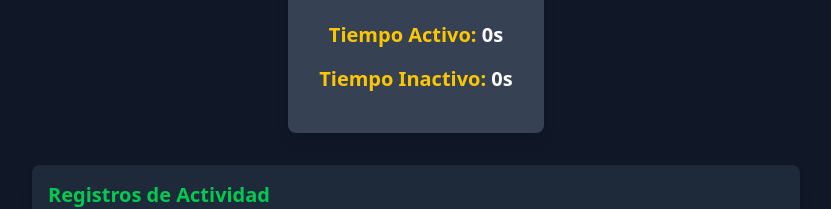
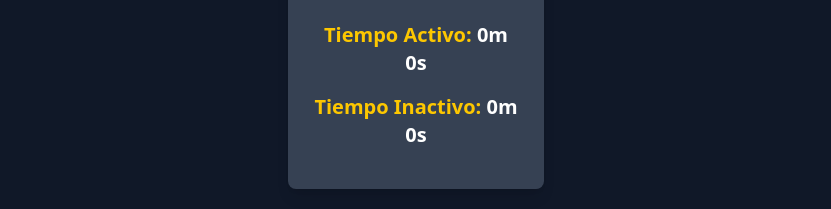
Before and after one commit to MandraVEVO/timetracker, a React (Vite) app in the folder timetracker/: page / in a window 1280 px wide. Shown: the part 391-600 px from the top of the page, without its empty margins (224-1055 px from the left). Built offline with nearby package versions, Linux system fonts and the light colour scheme; no server answers.

Commit message:
correcion de formatos a minutos en lugar de segundos

```diff
--- a/timetracker/src/App.jsx
+++ b/timetracker/src/App.jsx
@@ -175,6 +175,12 @@ const App = () => {
     setShowCharts(!showCharts);
   };
 
+  const formatTime = (seconds) => {
+    const minutes = Math.floor(seconds / 60);
+    const remainingSeconds = seconds % 60;
+    return `${minutes}m ${remainingSeconds}s`;
+  };
+
   return (
     <div className="relative min-h-screen bg-gray-900 text-white">
       <Velustro className="fixed top-0 left-0 w-full h-full z-0" />
@@ -257,11 +263,11 @@ const App = () => {
         <div className="w-64 bg-gray-700 bg-opacity-75 p-6 rounded-lg shadow-lg text-center mb-8">
           <h2 className="text-3xl font-bold text-blue-500 mb-4">Timer</h2>
           <div className="text-xl font-semibold mb-4">
-            <span className="text-yellow-400">Tiempo Activo:</span> {activeTime}s
+            <span className="text-yellow-400">Tiempo Activo:</span> {formatTime(activeTime)}
           </div>
           <div className="text-xl font-semibold mb-4">
             <span className="text-yellow-400">Tiempo Inactivo:</span>{" "}
-            {inactiveTime}s
+            {formatTime(inactiveTime)}
           </div>
         </div>
 
@@ -287,8 +293,8 @@ const App = () => {
                   <td className="border px-4 py-2">{record.date}</td>
                   <td className="border px-4 py-2">{record.startTime}</td>
                   <td className="border px-4 py-2">{record.endTime}</td>
-                  <td className="border px-4 py-2">{record.inactiveTime}s</td>
-                  <td className="border px-4 py-2">{record.activeTime}s</td>
+                  <td className="border px-4 py-2">{formatTime(record.inactiveTime)}</td>
+                  <td className="border px-4 py-2">{formatTime(record.activeTime)}</td>
                   <td className="border px-4 py-2">{record.activity}</td>
                   <td className="border px-4 py-2 whitespace-pre-line">{record.comment}</td>
                 </tr>
@@ -299,7 +305,7 @@ const App = () => {
 
         {showCharts && (
           <div className="w-full max-w-3xl bg-gray-800 bg-opacity-75 p-4 rounded-lg shadow-lg mt-8">
-            <Charts records={records} />
+            <Charts records={records} formatTime={formatTime} />
           </div>
         )}
       </div>
--- a/timetracker/src/charts.jsx
+++ b/timetracker/src/charts.jsx
@@ -4,7 +4,7 @@ import { Chart as ChartJS, CategoryScale, LinearScale, BarElement, Title, Toolti
 
 ChartJS.register(CategoryScale, LinearScale, BarElement, Title, Tooltip, Legend, ArcElement);
 
-const Charts = ({ records }) => {
+const Charts = ({ records, formatTime }) => {
   const activities = [
     "Analizar",
     "Planificar",
@@ -100,8 +100,8 @@ const Charts = ({ records }) => {
       <Bar data={barData} options={barOptions} />
       <Pie data={pieData} options={pieOptions} />
       <div className="text-center mt-4">
-        <h3>Total de Tiempo Activo: {totalActiveTime}s</h3>
-        <h3>Total de Tiempo Inactivo: {totalInactiveTime}s</h3>
+        <h3>Total de Tiempo Activo: {formatTime(totalActiveTime)}</h3>
+        <h3>Total de Tiempo Inactivo: {formatTime(totalInactiveTime)}</h3>
       </div>
     </div>
   );
```
